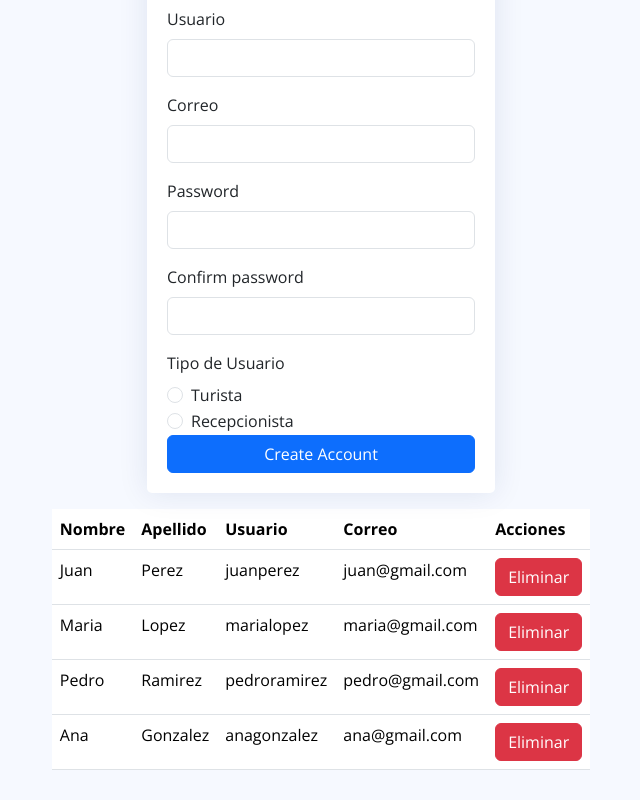
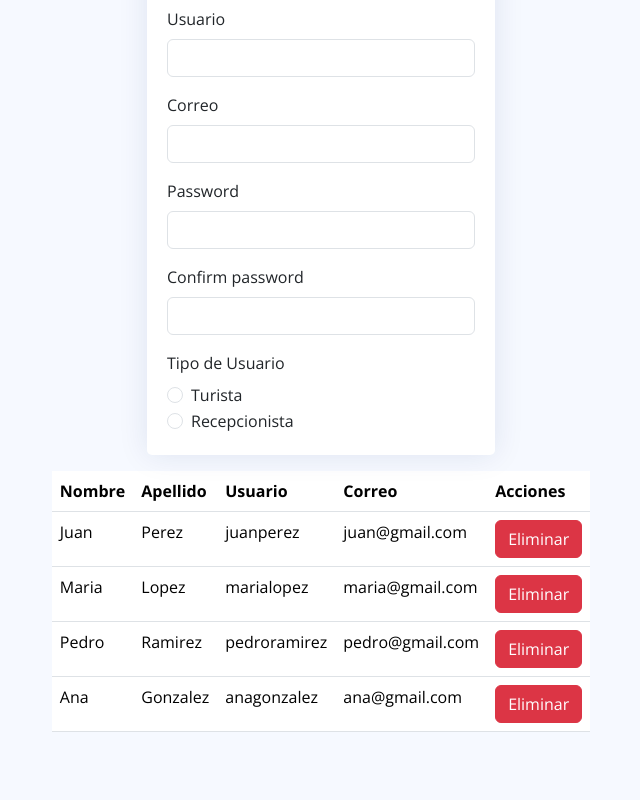
Before and after one commit to rauudy/MIA_P2_201901973, an Angular app in the folder frontend/: page /registro in a window 1280 px wide. Shown: the part 475-1275 px from the top of the page, without its empty margins (319-959 px from the left). After the commit the page ends 1247 px from the top, so only its background shows below. Built offline with nearby package versions, Linux system fonts and the light colour scheme.

Commit message:
Registro

```diff
--- a/frontend/src/app/components/auth/registro/registro.component.html
+++ b/frontend/src/app/components/auth/registro/registro.component.html
@@ -89,10 +89,6 @@
                                                 Recepcionista
                                             </label>
                                         </div>
-
-                                        <div class="col-12">
-                                            <button class="btn btn-primary w-100" type="submit">Create Account</button>
-                                        </div>
                                     </div>
 
                                 </form>
```
